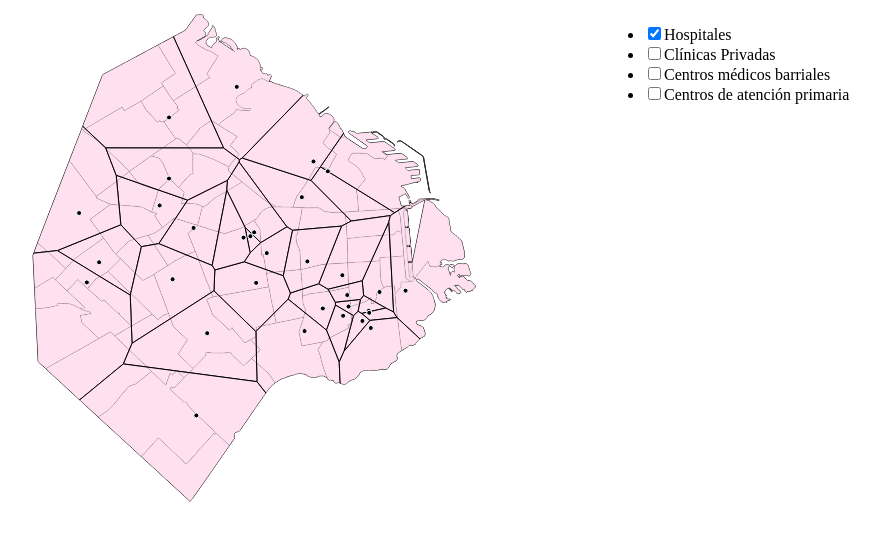
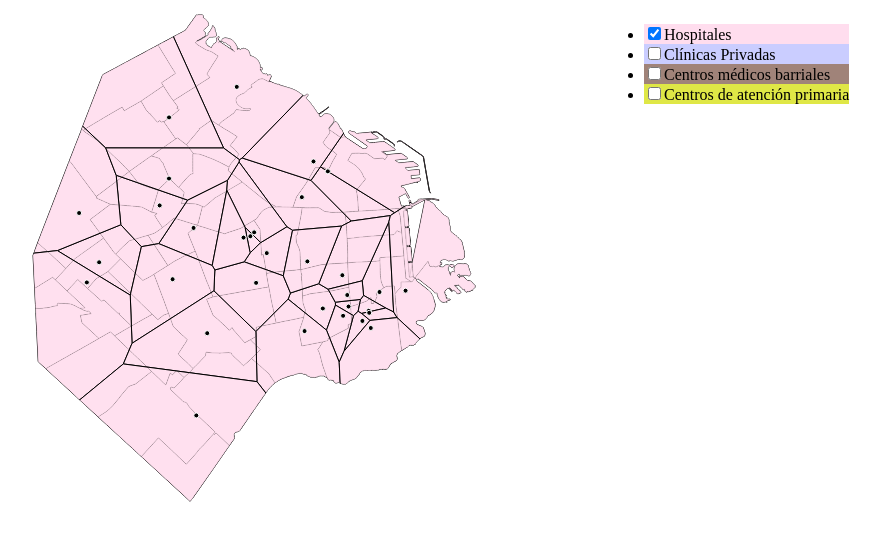
Before and after one commit to eze-eoc/infovis, a plain HTML site: page voronoi/index.html in a window 1280 px wide. Shown: the whole page, without its empty margins (104-985 px from the left). Drawn offline with nearby package versions, Linux system fonts and the light colour scheme.

Commit message:
Agregue referencia de colores al mapa

```diff
--- a/voronoi/index.html
+++ b/voronoi/index.html
@@ -15,10 +15,10 @@
 		<svg width="700" height="500"></svg>
 		<div>
 			<ul>
-				<li><input id="chk_hospitales" type="checkbox" onclick="updateLugares()" checked><label>Hospitales</label></li>
-				<li><input id="chk_clinicas_privadas" type="checkbox" onclick="updateLugares()"><label>Cl&iacute;nicas Privadas</label></li>
-				<li><input id="chk_centros_medicos_barriales" type="checkbox" onclick="updateLugares()"><label>Centros m&eacute;dicos barriales</label></li>
-				<li><input id="chk_centros_de_atencion_primaria" type="checkbox" onclick="updateLugares()"><label>Centros de atenci&oacute;n primaria</label></li>
+				<li class="chk_hospitales_container"><input id="chk_hospitales" type="checkbox" onclick="updateLugares()" checked><label>Hospitales</label></li>
+				<li class="chk_clinicas_privadas_container"><input id="chk_clinicas_privadas" type="checkbox" onclick="updateLugares()"><label>Cl&iacute;nicas Privadas</label></li>
+				<li class="chk_centros_medicos_barriales_container"><input id="chk_centros_medicos_barriales" type="checkbox" onclick="updateLugares()"><label>Centros m&eacute;dicos barriales</label></li>
+				<li class="chk_centros_de_atencion_primaria_container"><input id="chk_centros_de_atencion_primaria" type="checkbox" onclick="updateLugares()"><label>Centros de atenci&oacute;n primaria</label></li>
 			</ul>
 		</div>
 	</div>
--- a/voronoi/style.css
+++ b/voronoi/style.css
@@ -38,3 +38,19 @@
 .centros_de_atencion_primaria {
 	fill: #DFE746;
 }
+
+.chk_hospitales_container {
+	background-color: #FFDDEE;
+}
+
+.chk_clinicas_privadas_container {
+	background-color: #CACDFF;
+}
+
+.chk_centros_medicos_barriales_container {
+	background-color: #A08379;
+}
+
+.chk_centros_de_atencion_primaria_container {
+	background-color: #DFE746;
+}
```
